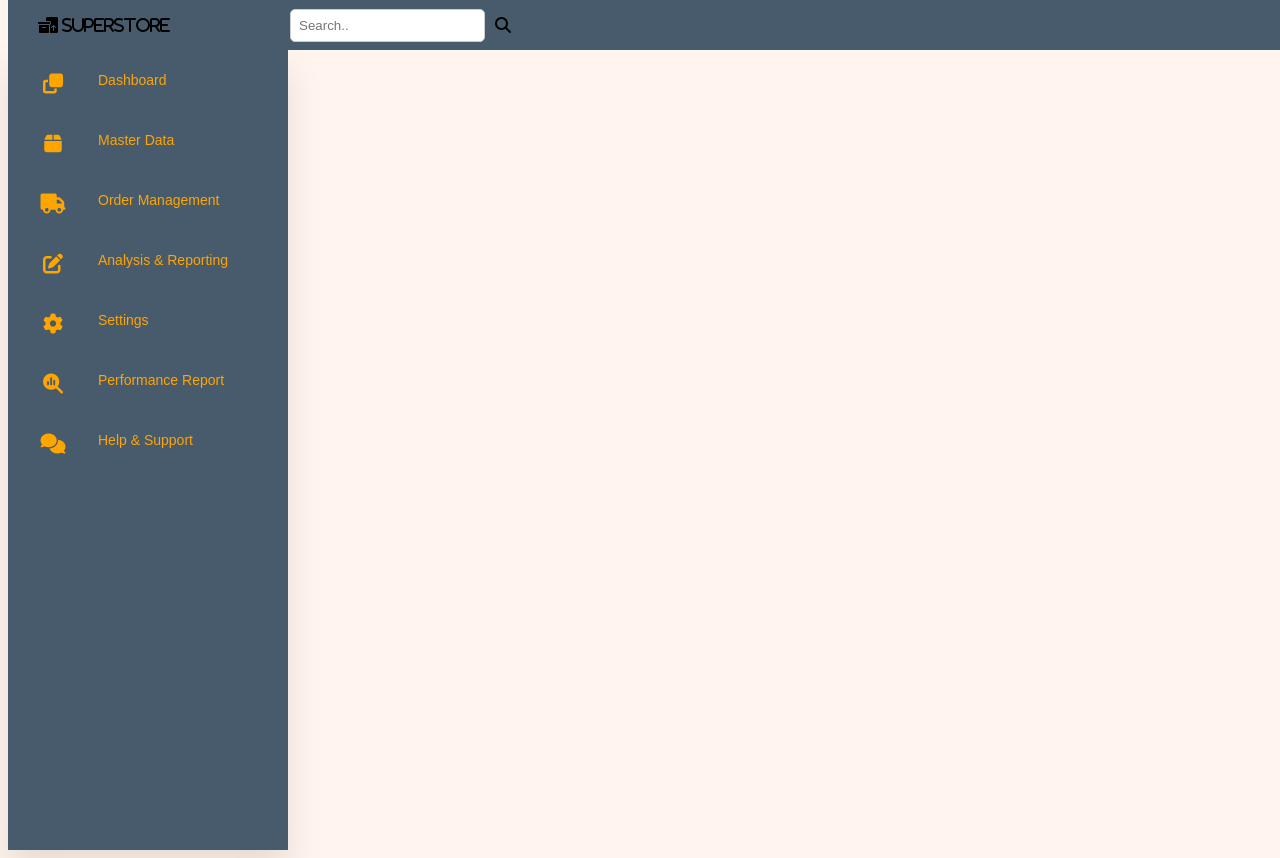
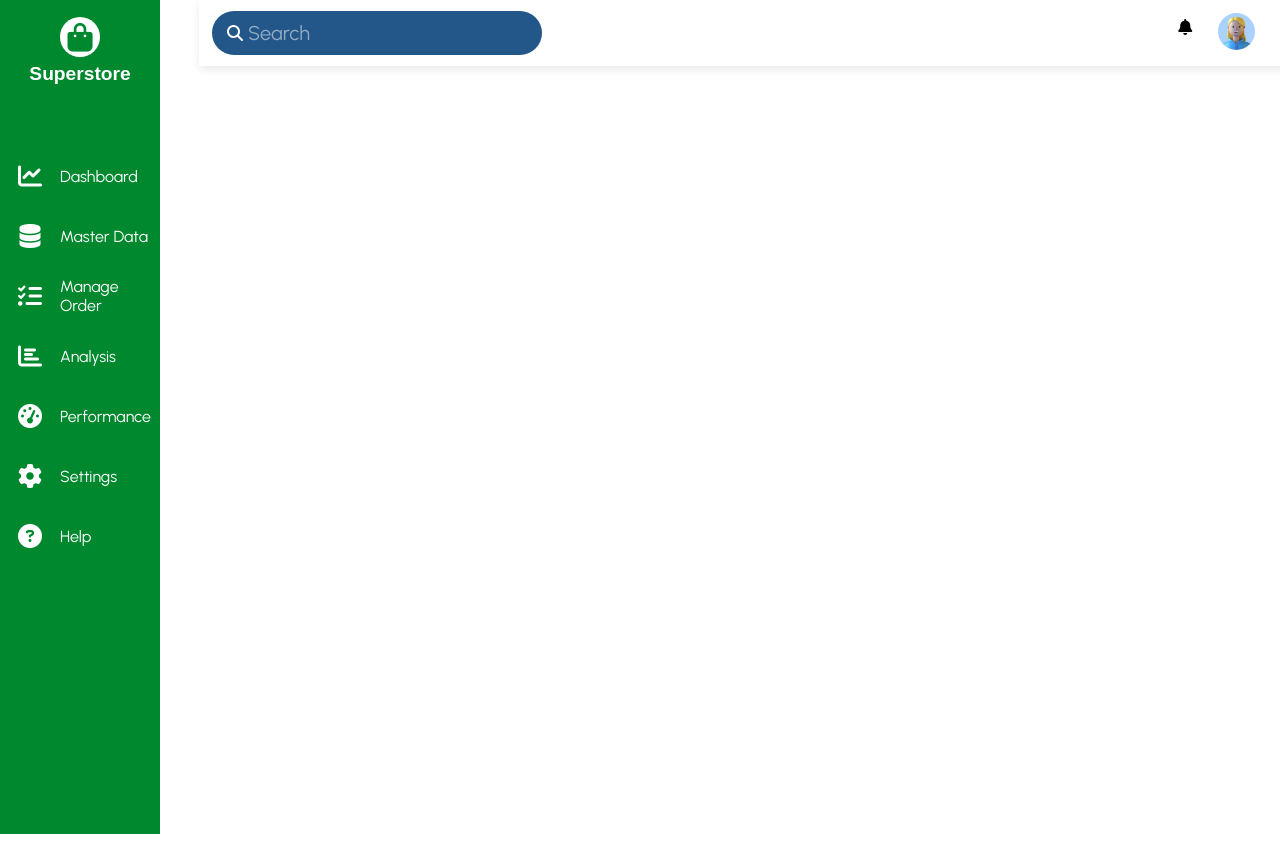
Before and after one commit to Kampus-Merdeka-Software-Engineering/km-feb24-medan-15, a plain HTML site: page index.html in a window 1280 px wide. After the commit the page ends 800 px from the top, so only its background shows below. Drawn offline with Linux system fonts and the light colour scheme.

Commit message:
tambah profile

```diff
--- a/index.html
+++ b/index.html
@@ -3,59 +3,61 @@
 <head>
     <meta charset="UTF-8">
     <meta name="viewport" content="width=device-width, initial-scale=1.0">
+    <title>Superstore Dashboard</title>
     <link rel="stylesheet" href="styles.css">
+    <link rel="preconnect" href="https://fonts.googleapis.com">
+    <link rel="preconnect" href="https://fonts.gstatic.com" crossorigin>
+    <link href="https://fonts.googleapis.com/css2?family=Urbanist:ital,wght@0,100..900;1,100..900&display=swap" rel="stylesheet">
     <link rel="stylesheet" href="https://cdnjs.cloudflare.com/ajax/libs/font-awesome/6.5.2/css/all.min.css">
-
-    <title>Superstore - Dashboard</title>
 </head>
-
 <body>
-    <header>
-        <div class="logosec">
-            <div class="fas fa-boxes-packing"> Superstore</div>
-            <div class="searchbar">
-                <input type="text"
-                    placeholder="Search..">
-                <div class="fas fa-magnifying-glass"></div>
+    <header class="header">
+        <div class="search-container">
+            <div class="search-box">
+                <i class="fas fa-search"></i>
+                <span>Search</span>
+            </div>
+        </div>
+        <div class="header-icons">
+            <div class="notification">
+                <i class="fas fa-bell"></i>
+            </div>
+            <div class="profile">
+                <img src="profile.jpg" alt="Profile Picture">
             </div>
         </div>
     </header>
-
-    <div class="container">
-        <div class="sidebar">
-            <nav>
-                <ul>
-                    <li><a href="#">
-                        <i class="fas fa-clone"></i>
-                        <span class="nav-item">Dashboard</span>
-                    </a></li>
-                    <li><a href="#">
-                        <i class="fas fa-box"></i>
-                        <span class="nav-item">Master Data</span>
-                    </a></li>
-                    <li><a href="#">
-                        <i class="fas fa-truck"></i>
-                        <span class="nav-item">Order Management</span>
-                    </a></li>
-                    <li><a href="#">
-                        <i class="fas fa-pen-to-square"></i>
-                        <span class="nav-item">Analysis & Reporting</span>
-                    </a></li>
-                    <li><a href="#">
-                        <i class="fas fa-gear"></i>
-                        <span class="nav-item">Settings</span>
-                    </a></li>
-                    <li><a href="#">
-                        <i class="fas fa-magnifying-glass-chart"></i>
-                        <span class="nav-item">Performance Report</span>
-                    </a></li>
-                    <li><a href="#">
-                        <i class="fas fa-comments"></i>
-                        <span class="nav-item">Help & Support</span>
-                    </a></li>
-                </ul>
-            </nav>
+    <aside class="sidebar">
+        <div class="logo-brand">
+            <div class="logo"><i class="fas fa-shopping-bag"></i></div>
+            <div class="brand">Superstore</div>
         </div>
-    </div>
+        <ul class="menu">
+            <li><a href="#"><i class="fas fa-chart-line"></i> <span>Dashboard</span></a></li>
+            <li><a href="#"><i class="fas fa-database"></i> <span>Master Data</span></a></li>
+            <li><a href="#"><i class="fas fa-tasks"></i> <span>Manage Order</span></a></li>
+            <li><a href="#"><i class="fas fa-chart-bar"></i> <span>Analysis</span></a></li>
+            <li><a href="#"><i class="fas fa-tachometer-alt"></i> <span>Performance</span></a></li>
+            <li><a href="#"><i class="fas fa-cog"></i> <span>Settings</span></a></li>
+            <li><a href="#"><i class="fas fa-question-circle"></i> <span>Help</span></a></li>
+        </ul>
+    </aside>
+    <main class="main">
+        <section class="main-content">
+            <!-- Isi main content bagian 1 -->
+        </section>
+        <section class="main-content">
+            <!-- Isi main content bagian 2 -->
+        </section>
+        <section class="main-content">
+            <!-- Isi main content bagian 3 -->
+        </section>
+        <section class="main-content">
+            <!-- Isi main content bagian 4 -->
+        </section>
+        <section class="main-content">
+            <!-- Isi main content bagian 5 (filtering) -->
+        </section>
+    </main>
 </body>
 </html>
--- a/styles.css
+++ b/styles.css
@@ -1,118 +1,160 @@
-*{
-    margin-top: 0;
-    padding: 0;
-    outline: none;
-    border: none;
-    text-decoration: none;
-    box-sizing: border-box;
-    font-family: 'Poppins', sans-serif;
+/* General styles */
+* {
+  padding: 0;
+  margin: 0;
+  font-family: 'Urbanist', sans-serif;
 }
 
-body{
-    background: seashell;
+/* Sidebar styles */
+.sidebar {
+  position: fixed;
+  top: 0; /* Menetapkan posisi sidebar di bagian atas layar */
+  left: 0;
+  background: #00882E;
+  width: 199px;
+  height: 100%;
+  padding: 17px 0; /* Jarak dari atas dan bawah */
+  display: flex;
+  flex-direction: column;
+  align-items: center;
+  z-index: 1;
+  overflow-x: hidden;
 }
 
-header {
-  height: 50px;
-  width: 100vw;
-  padding: 0 30px;
-  background: #475b6c;
-  position: relative;
-  z-index: 100;
+/* Logo-brand styles */
+.logo-brand {
   display: flex;
-  justify-content: space-between;
+  flex-direction: column;
   align-items: center;
+  margin-bottom: 61px; /* Jarak dari bawah pembungkus logo-brand ke pembungkus menu */
 }
 
-.logosec{
+/* Logo styles */
+.logo {
+  width: 40px;
+  height: 40px;
+  border-radius: 50%;
+  background-color: #FFFFFF;
+  display: flex;
+  align-items: center;
+  justify-content: center;
+}
+
+.logo i {
+  font-size: 28.67px; /* Ukuran ikon shopping bag */
+  color: #00882E;
+}
+
+/* Brand styles */
+.brand {
+  font-family: 'Urbanist Extra Bold', sans-serif; /* Menggunakan font Urbanist Extra Bold */
+  font-weight: 900;
+  font-size: 1.2em;
+  color: #FFFFFF;
+  margin-top: 6px; /* Jarak dari logo */
+}
+
+.menu {
+  margin-top: 0px; /* Reset margin top */
+  display: flex;
+  flex-direction: column;
+  align-items: left;
+}
+
+.menu li {
+  list-style: none;
+}
+
+.menu li a {
+  text-decoration: none;
+  color: #FFFFFF;
+  height: 60px;
   display: flex;
   align-items: center;
 }
 
-.searchbar{
-  margin-left: auto;
+.menu li a i {
+  min-width: 60px;
+  font-size: 24px;
+  text-align: center;
+}
+
+/* Header styles */
+.header {
+  position: fixed;
+  top: 0;
+  left: 199px;
+  background: #FFFFFF;
+  box-shadow: 0 4px 8px 0 rgba(0, 0, 0, 0.08);
+  width: calc(100% - 199px - 1vw); /* Adjusted width */
+  height: 30px;
+  padding: 18px 13px;
   display: flex;
   align-items: center;
+  justify-content: space-between; /* Menata header di sebelah kanan sidebar */
+  z-index: 2; /* Menjamin header berada di atas sidebar */
 }
 
-.searchbar input[type="text"]{
-  padding: 8px;
-  border: 1px solid #ccc;
-  border-radius: 5px;
-  margin-right: 10px;
-  margin-left: 120px;
+/* Search box styles */
+.search-box {
+  width: 300px; /* Lebar elemen search-box diperlebar */
+  background-color: #235789;
+  border-radius: 50px;
+  display: flex;
+  align-items: center;
+  padding: 10px 15px;
 }
 
-.container{
-    display: flex;
+.search-box span {
+  font-family: 'Urbanist', sans-serif;
+  font-size: 20px;
+  color: rgba(255, 255, 255, 0.5);
 }
 
-nav{
-    position: relative;
-    top: 10;
-    bottom: 0;
-    height: 100vh;
-    left: 0;
-    background: #475b6c;
-    width: 280px;
-    overflow: hidden;
-    box-shadow: 0 20px 35px rgba(0, 0, 0, 0.1);
+.search-box i {
+  color: #FFFFFF;
+  margin-right: 5px;
 }
 
-.sidebar ul li{
-    width: 100%;
-    list-style: none;
+/* Header icons styles */
+.header-icons {
+  display: flex;
+  align-items: center;
+  margin-right: 15px;
 }
 
-.sidebar ul li a{
-    width: 100%;
-    text-decoration: none;
-    color:orange;
-    height: 60px;
-    display: flex;
+.notification i{
+  width: 30px; /* Ukuran ikon notifikasi */
+  height: 30px;
 }
 
-.logo{
-    text-align: center;
-    display: flex;
-    margin: 10px 0 0 10px;
+.profile img {
+  width: 37px; /* Ukuran gambar profil */
+  height: 37px;
+  border-radius: 50%; /* Membuat gambar profil bundar */
+  margin-left: 10px; /* Penyesuaian jarak antara notifikasi dan profil */
+  margin-right: 10px; /* Penyesuaian jarak di sisi kanan profil */
+}
+
+/* Main content styles */
+.main {
+  margin-left: 199px; /* Adjusted margin left */
+}
+
+.main-content {
+  width: calc(100% - 199px); /* Adjusted width */
+  padding: 20px;
+}
+
+/* Responsiveness */
+@media (max-width: 1280px) {
+  .sidebar {
+      width: 160px; /* Mengurangi lebar sidebar pada layar yang lebih kecil */
   }
-  .logo img{
-    width: 45px;
-    height: 45px;
-    border-radius: 50%;
+  .main {
+      margin-left: 160px; /* Adjusted margin left */
   }
-  .logo span{
-    font-weight: bold;
-    padding-left: 15px;
-    font-size: 18px;
-    text-transform: uppercase;
+  .main-content {
+      width: calc(100% - 160px); /* Adjusted width */
   }
-  a{
-    position: relative;
-    color: rgb(85, 83, 83);
-    font-size: 14px;
-    display: table;
-    width: 280px;
-    padding: 10px;
-  }
-  nav .fas{
-    position: relative;
-    width: 70px;
-    height: 40px;
-    top: 14px;
-    font-size: 20px;
-    text-align: center;
-  }
-  .nav-item{
-    position: relative;
-    top: 12px;
-    margin-left: 10px;
-  }
-  a:hover{
-    background: #eee;
-  }
-  .logout{
-    position: absolute;
-    bottom: 0;
-  }
+}
```
Also changed, not shown: profile.jpg (added).
